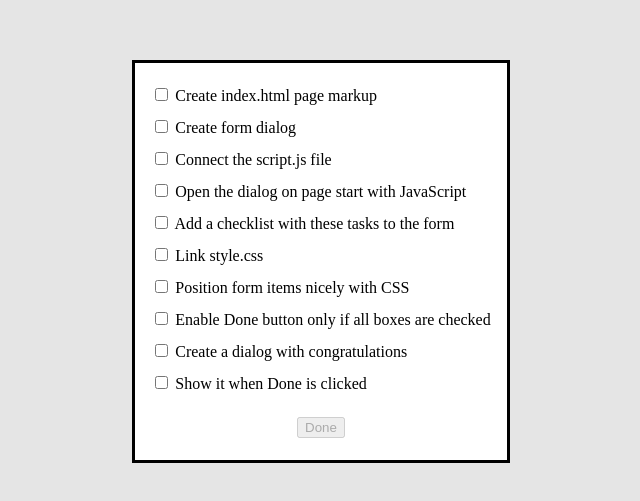
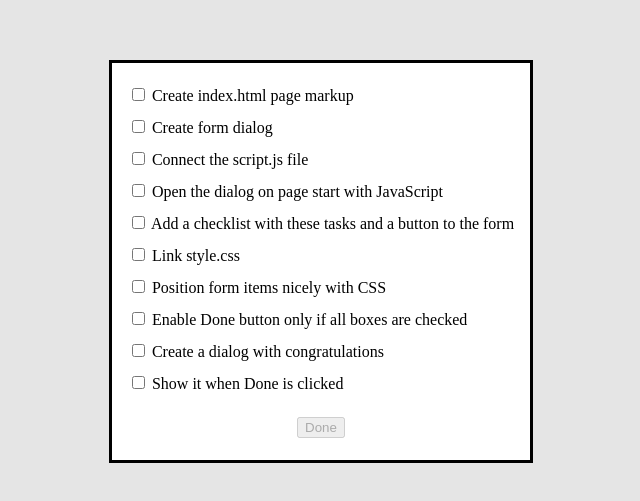
Before and after one commit to UniBreakfast/checklist-task-dialog, a plain HTML site: page index.html in a window 1280 px wide. Shown: the part 139-640 px from the top of the page, without its empty margins (319-959 px from the left). Drawn offline with Linux system fonts and the light colour scheme.

Commit message:
mention button

```diff
--- a/index.html
+++ b/index.html
@@ -36,7 +36,7 @@
 
       <div>
         <input type="checkbox" id="box5">
-        <label for="box5">Add a checklist with these tasks to the form</label>
+        <label for="box5">Add a checklist with these tasks and a button to the form</label>
       </div>
       <div>
         <input type="checkbox" id="box6">
```
